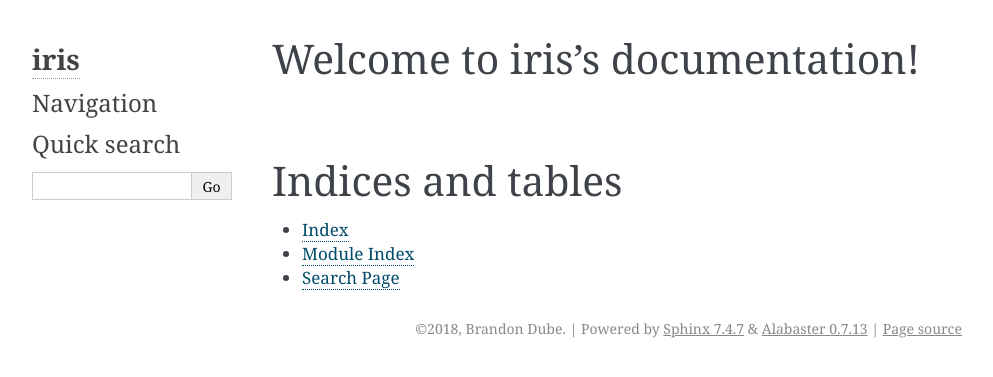
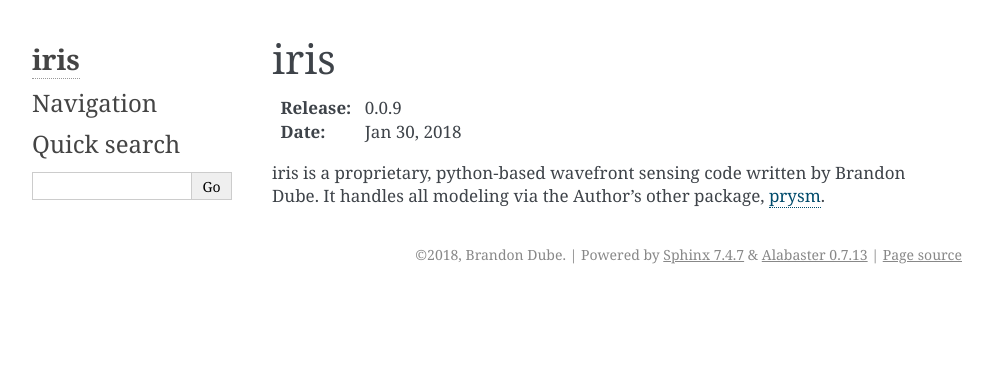
Before and after one commit to brandondube/iris, a Sphinx documentation site: the page built from docs/source/index.rst, in a window 1280 px wide. Shown: the top 377 px of the page, without its empty margins (148-1141 px from the left). Built offline with Sphinx 7.4.7, drawn with Linux system fonts in a browser that asks for light colours.

Commit message:
basic index

```diff
--- a/docs/source/index.rst
+++ b/docs/source/index.rst
@@ -1,20 +1,10 @@
-.. iris documentation master file, created by
-   sphinx-quickstart on Tue Jan 30 15:40:06 2018.
-   You can adapt this file completely to your liking, but it should at least
-   contain the root `toctree` directive.
+iris
+====
 
-Welcome to iris's documentation!
-================================
+:Release: |release|
+:Date: |today|
+
+iris is a proprietary, python-based wavefront sensing code written by Brandon Dube.  It handles all modeling via the Author's other package, `prysm <https://github.com/brandondube/prysm>`_.
 
 .. toctree::
-   :maxdepth: 2
-   :caption: Contents:
-
-
-
-Indices and tables
-==================
-
-* :ref:`genindex`
-* :ref:`modindex`
-* :ref:`search`
+    :maxdepth: 1
```
